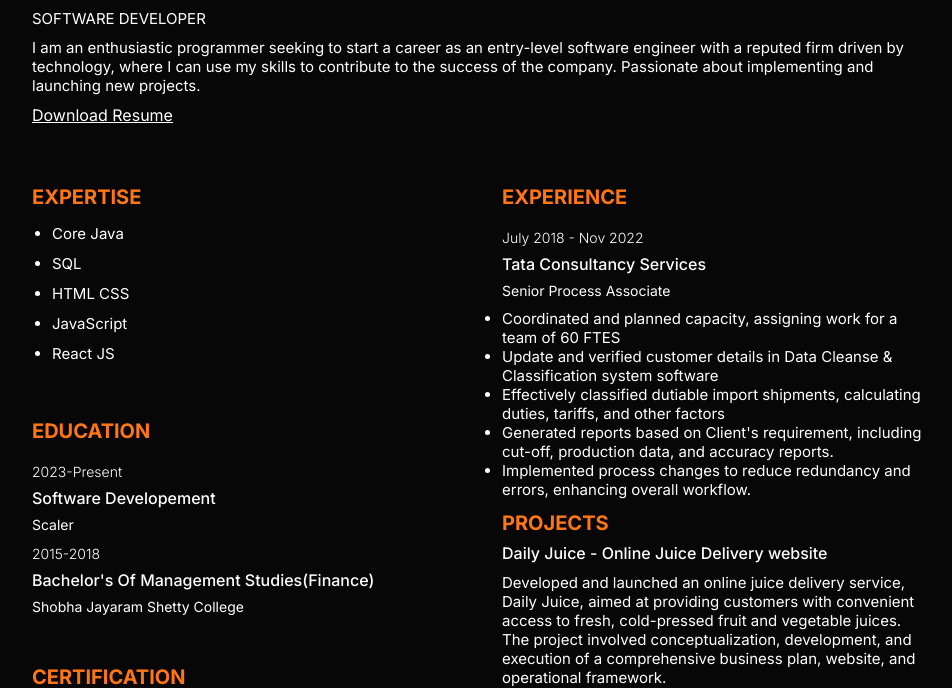
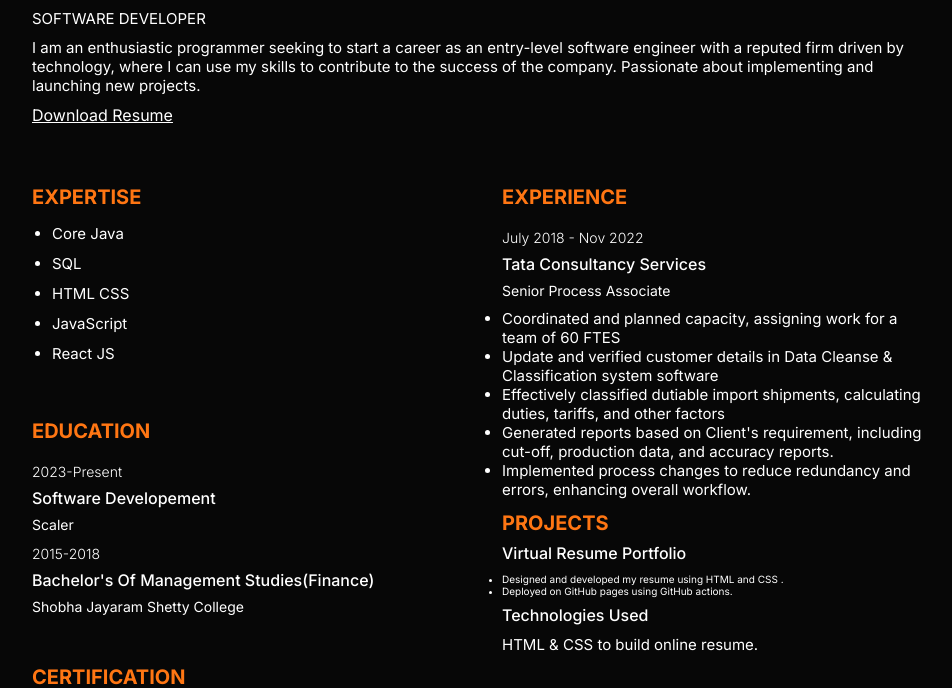
Before and after one commit to Bhavyaa97/Resume_HTML-CSS, a plain HTML site: page index.html in a window 1280 px wide. Shown: the part 124-812 px from the top of the page, without its empty margins (158-1110 px from the left). Drawn offline with nearby package versions, Linux system fonts and the light colour scheme.

Commit message:
Project Description Updated

```diff
--- a/index.html
+++ b/index.html
@@ -110,14 +110,18 @@
         <h3 class="title">Projects</h3>
 
         <div class="projects_detail">
-            <h4 class="item_title"> Daily Juice - Online Juice Delivery website</h4>
+            <h4 class="item_title"> Virtual Resume Portfolio</h4>
           <p class=" description">
-            Developed and launched an online juice delivery service, Daily Juice, aimed at providing customers with convenient access to fresh, cold-pressed fruit and vegetable juices. The project involved conceptualization, development, and execution of a comprehensive business plan, website, and operational framework.
+            <ul>
+              <li>Designed and developed my resume using HTML and CSS . </li>
+                <li>Deployed on GitHub pages using GitHub actions.</li>
+
+            </ul>
         </p>
 
         <h5 class="item_title">Technologies Used</h5>
         <div class="projects_detail"></div>
-        <h4 class="description">HTML, CSS, JavaScript for website development
+        <h4 class="description">HTML & CSS to build online resume.</h4>
 
         </div>
 
```
